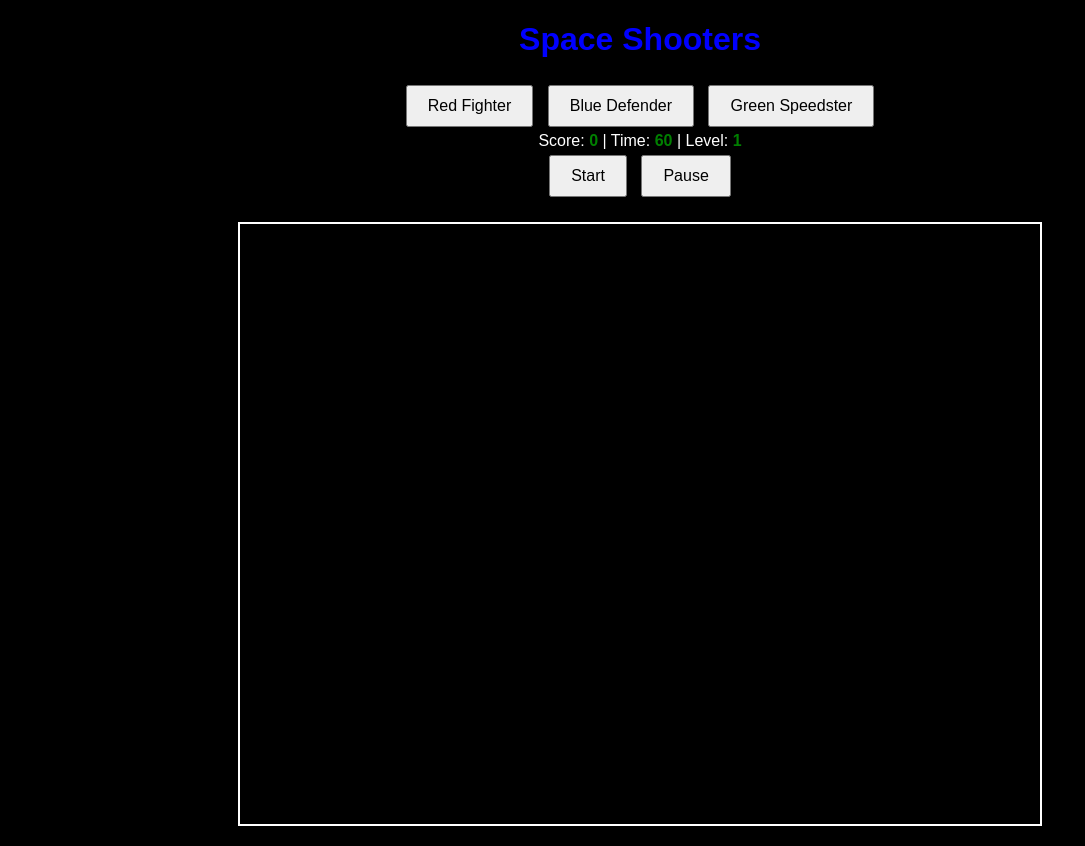
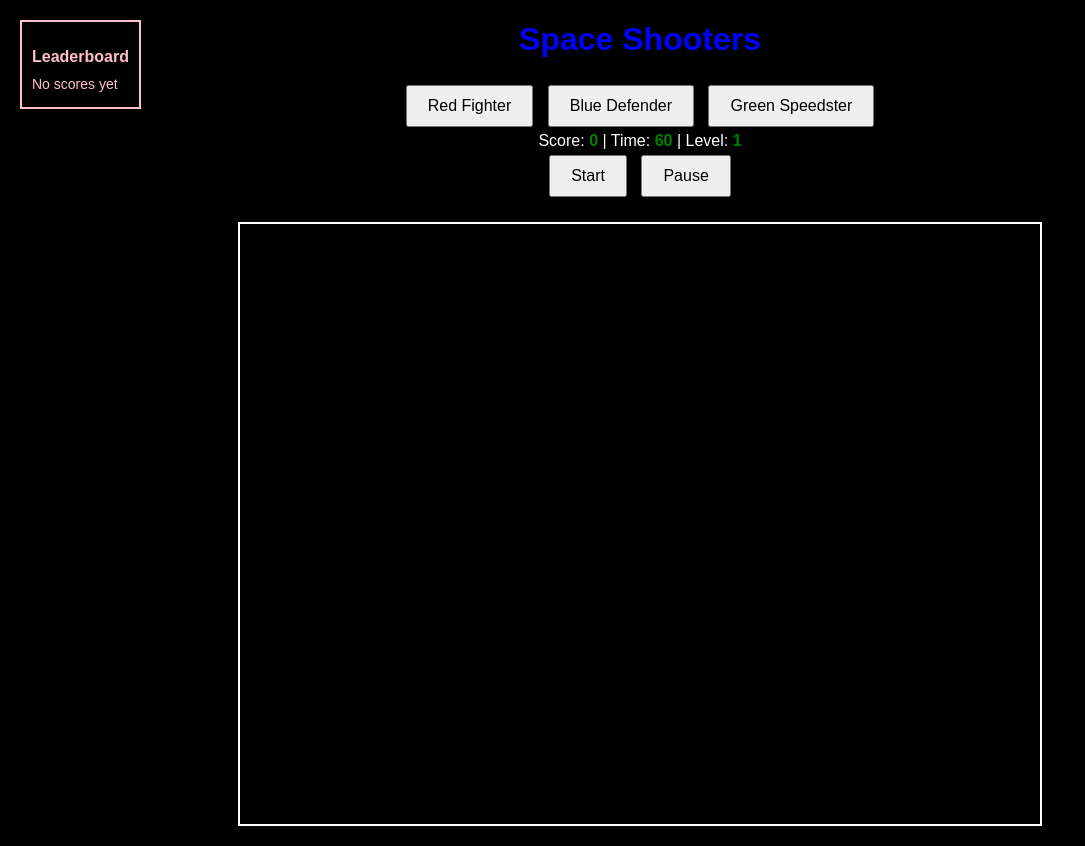
Before and after one commit to Shtudi/space-shooters, a plain HTML site: page index.html in a window 1280 px wide. Shown: the whole page, without its empty margins (0-1085 px from the left). Drawn offline with Linux system fonts and the light colour scheme.

Commit message:
Update index.html

```diff
--- a/index.html
+++ b/index.html
@@ -25,6 +25,30 @@
       font-weight: bold;
       color: green;
     }
+    #leaderboard {
+      position: absolute;
+      top: 20px;
+      left: 20px;
+      background-color: black;
+      border: 2px solid pink;
+      color: pink;
+      padding: 10px;
+      font-size: 14px;
+      text-align: left;
+    }
+    #leaderboard h3 {
+      margin-bottom: 10px;
+      font-size: 16px;
+      color: pink;
+    }
+    #leaderboard ol {
+      padding: 0;
+      margin: 0;
+      list-style-type: none;
+    }
+    #leaderboard li {
+      margin: 5px 0;
+    }
   </style>
 </head>
 <body>
@@ -40,6 +64,14 @@
   <button id="startButton">Start</button>
   <button id="pauseButton">Pause</button>
   <canvas id="gameCanvas" width="800" height="600"></canvas>
+
+  <div id="leaderboard">
+    <h3>Leaderboard</h3>
+    <ol id="leaderboardList">
+      <li>No scores yet</li>
+    </ol>
+  </div>
+
   <script src="game.js"></script>
 </body>
 </html>
```
